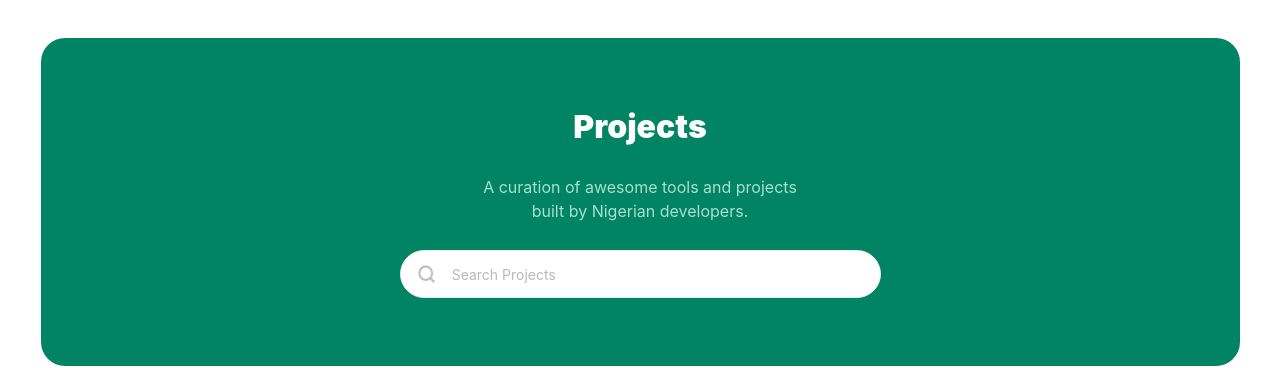
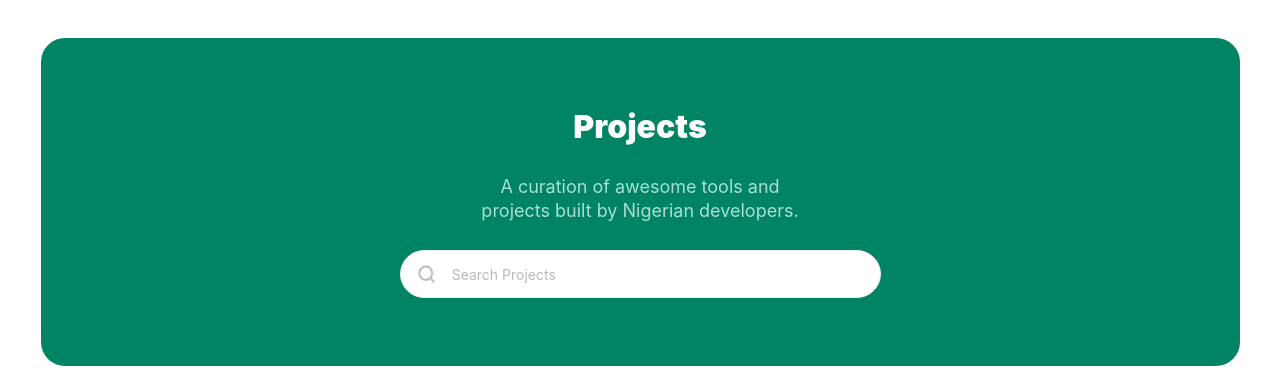
Before and after one commit to acekyd/made-in-nigeria, a Gatsby site: page / in a window 1280 px wide. Shown: the part 2892-3260 px from the top of the page. Built offline with nearby package versions, Linux system fonts and the light colour scheme; Gatsby itself is replaced by a stand-in of ours.

Commit message:
minor font size changes

```diff
--- a/src/components/ProjectsHero.js
+++ b/src/components/ProjectsHero.js
@@ -31,7 +31,28 @@ const ProjectsHero = () => {
       <Text color="#FFFFFF" fontSize="2rem" fontWeight="900">
         Projects
       </Text>
-      <Text color="#AADFD2" lineHeight={6} textAlign="center" fontWeight="400" width="19.875rem">
+      <Text
+        color="#AADFD2"
+        lineHeight={6}
+        textAlign="center"
+        fontSize={{
+          base: '1rem',
+          sm: '1rem',
+          md: '1rem',
+          lg: '1.125rem',
+          xl: '1.125rem',
+          '2xl': '1.125rem',
+        }}
+        fontWeight="400"
+        width={{
+          base: '19.875rem',
+          sm: '19.875rem',
+          md: '19.875rem',
+          lg: '21.438rem',
+          xl: '21.438rem',
+          '2xl': '21.438rem',
+        }}
+      >
         A curation of awesome tools and projects built by Nigerian developers.
       </Text>
       <Box width="1rem" display="flex" justifyContent="center">
```
